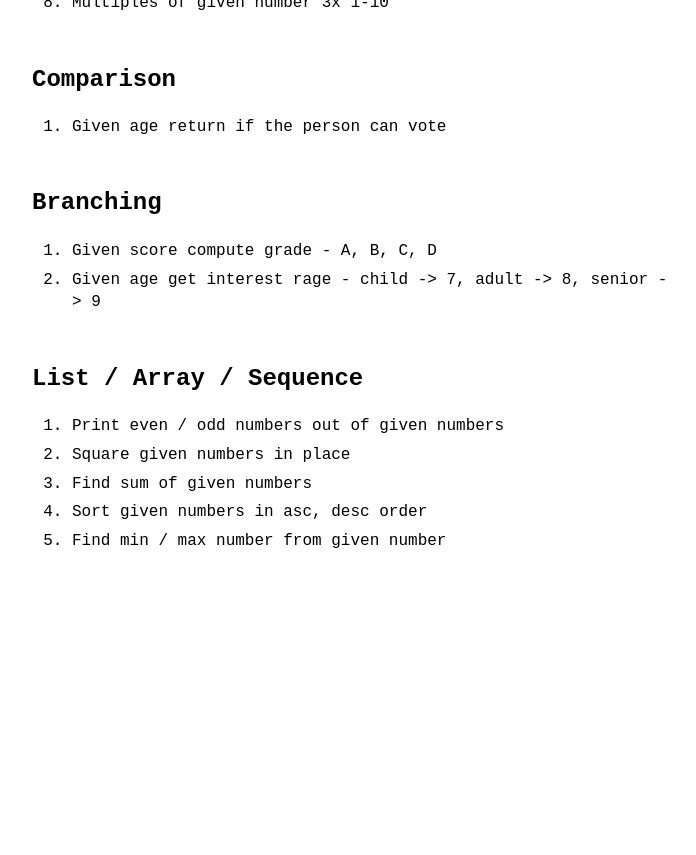
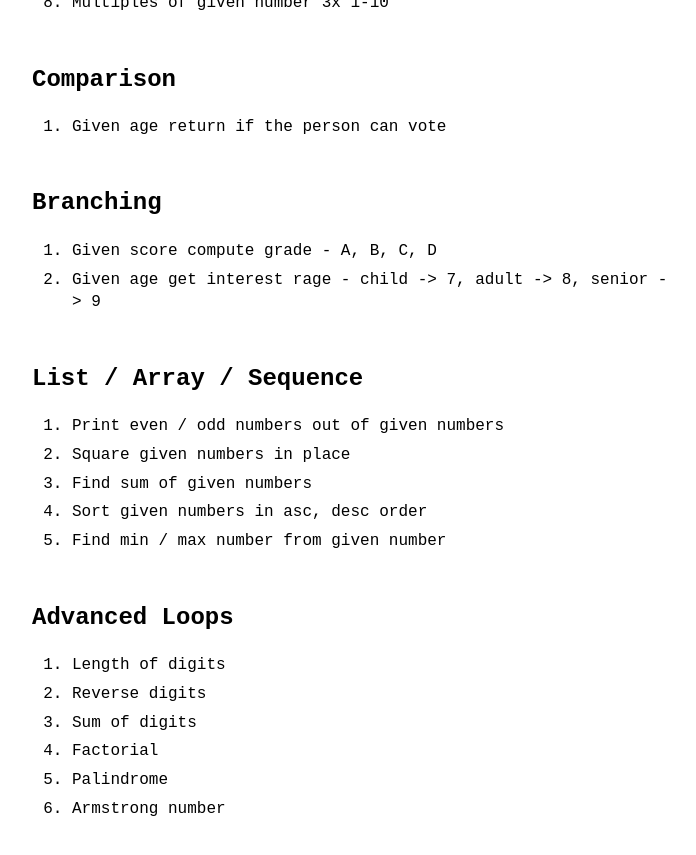
Before and after one commit to VallarasuS/Vallarasu.in, a Jekyll site: the page built from docs/_posts/2025-11-21-programming-excercises.md, in a window 1280 px wide and 900 px high, scrolled down 1091 px. Shown: the top 855 px of the window, without its empty margins (288-984 px from the left). Built offline with Jekyll 4.4.1, drawn with Linux system fonts in a browser that asks for light colours; before the commit the page ends 1724 px from its top, so only the background shows below that.

Commit message:
Update 2025-11-21-programming-excercises.md

```diff
--- a/docs/_posts/2025-11-21-programming-excercises.md
+++ b/docs/_posts/2025-11-21-programming-excercises.md
@@ -50,3 +50,12 @@ category: Python
 1. Find sum of given numbers
 1. Sort given numbers in asc, desc order
 1. Find min / max number from given number
+
+## Advanced Loops
+
+1. Length of digits
+1. Reverse digits
+1. Sum of digits
+1. Factorial
+1. Palindrome
+1. Armstrong number
```
